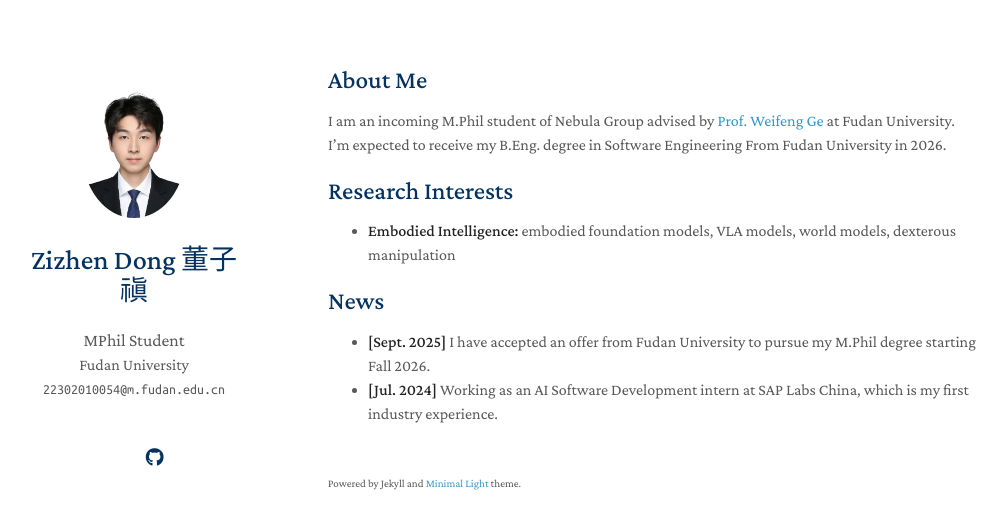
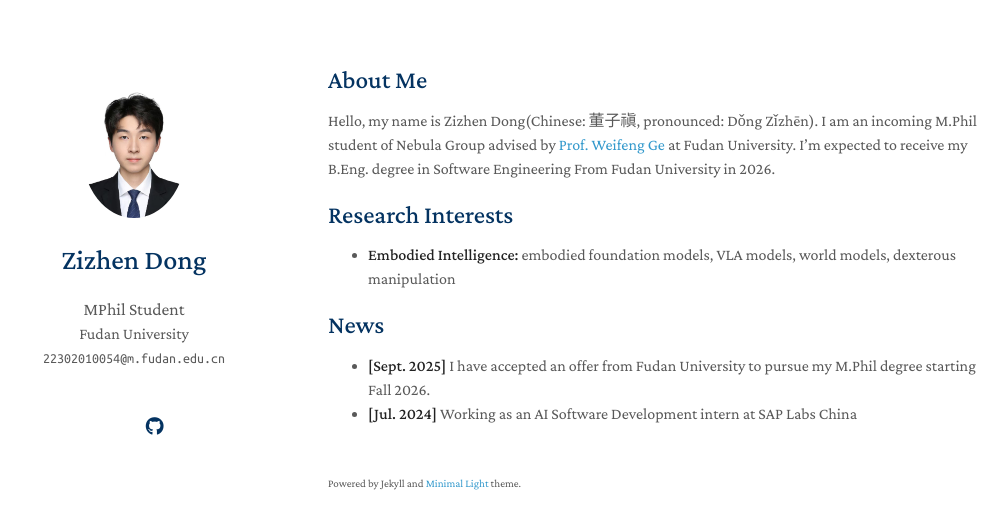
Before and after one commit to tommydzz/tommydzz.github.io, a Jekyll site: the page built from index.md, in a window 1280 px wide. Shown: the top 529 px of the page, without its empty margins (142-1149 px from the left). Built offline with Jekyll 4.4.1, drawn with Linux system fonts in a browser that asks for light colours; a style sheet for code colours, icons or effects is not loaded; our own code applies the rules of GitHub Pages for plain Markdown files.

Commit message:
Refine personal information and update research interests in the homepage

```diff
--- a/_config.yml
+++ b/_config.yml
@@ -1,7 +1,8 @@
 # Basic Information
-title: Zizhen Dong 董子禛
+title: Zizhen Dong
 position: MPhil Student
 affiliation: Fudan University
+address: Shanghai, China
 email: 22302010054@m.fudan.edu.cn
 
 # Search Engine Optimization (SEO)
--- a/index.md
+++ b/index.md
@@ -3,8 +3,7 @@
 ---
 
 ## About Me
-
-I am an incoming M.Phil student of Nebula Group advised by [Prof. Weifeng Ge](https://zyysny.github.io/) at Fudan University. I'm expected to receive my B.Eng. degree in Software Engineering From Fudan University in 2026.
+Hello, my name is Zizhen Dong(Chinese: 董子禛, pronounced: Dǒng Zǐzhēn). I am an incoming M.Phil student of Nebula Group advised by [Prof. Weifeng Ge](https://zyysny.github.io/) at Fudan University. I'm expected to receive my B.Eng. degree in Software Engineering From Fudan University in 2026.
 
 ## Research Interests
 
@@ -13,7 +12,7 @@
 ## News
 
 - **[Sept. 2025]** I have accepted an offer from Fudan University to pursue my M.Phil degree starting Fall 2026.
-- **[Jul. 2024]** Working as an AI Software Development intern at SAP Labs China, which is my first industry experience.
+- **[Jul. 2024]** Working as an AI Software Development intern at SAP Labs China
 
 {% comment %}
 {% include_relative _includes/publications.md %}
```
